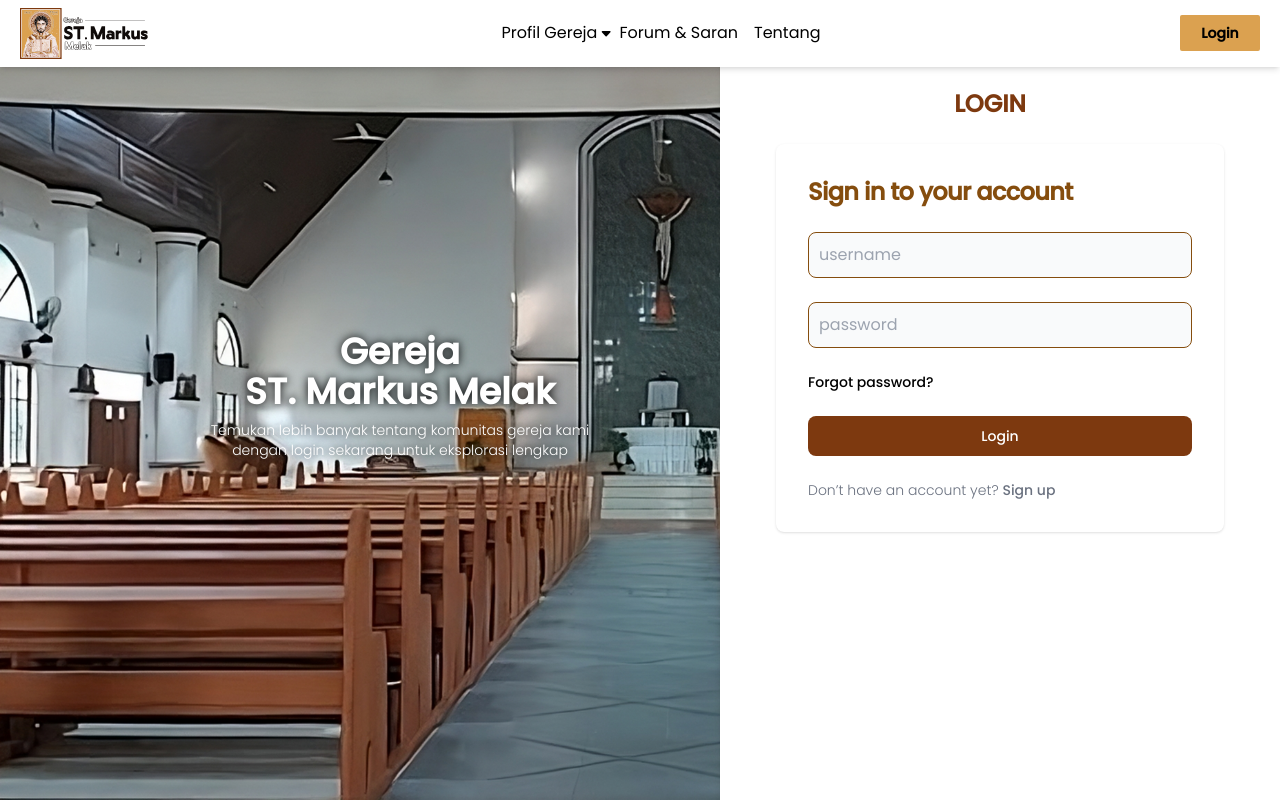
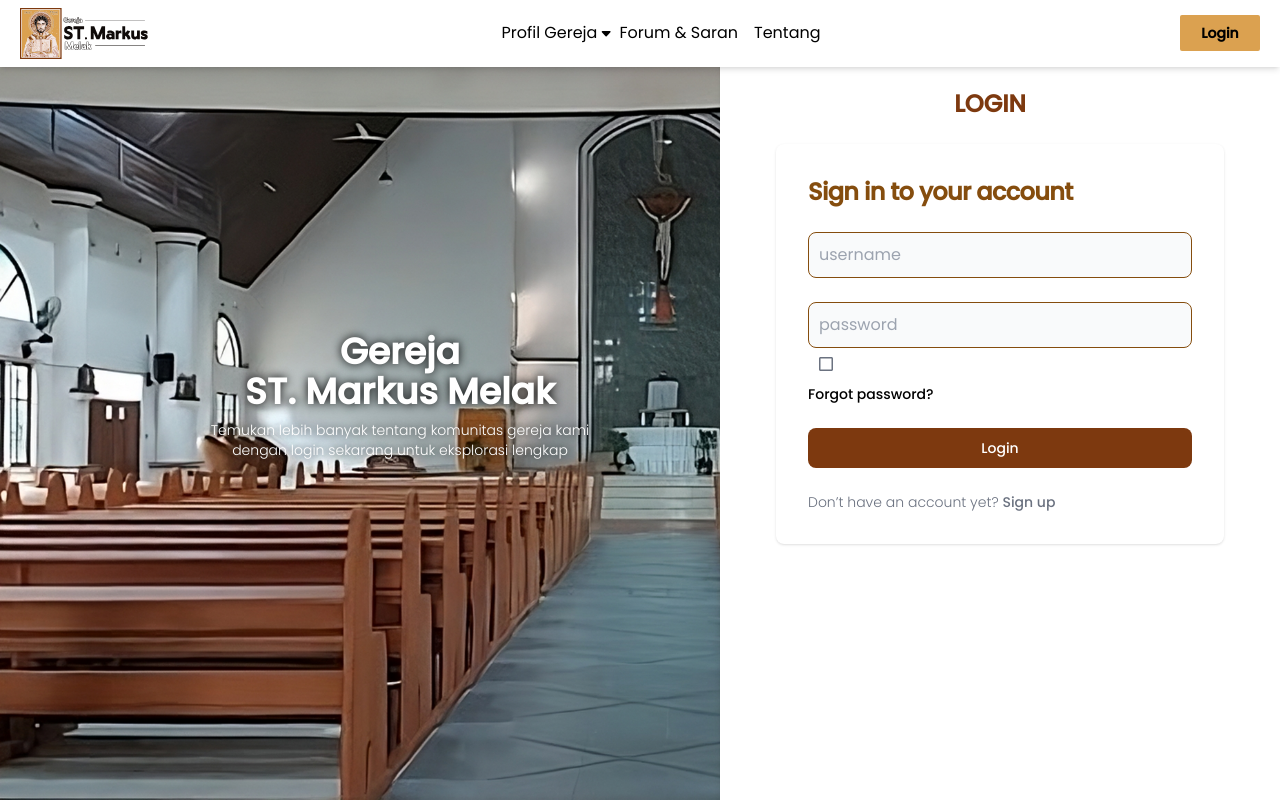
Before and after one commit to HaiPigGi/church-app, a Next.js app in the folder next-app/: page /pages/login in a window 1280 px wide. Built offline with nearby package versions, Linux system fonts and the light colour scheme.

Commit message:
modified:   next-app/package-lock.json 	modified:   next-app/package.json 	modified:   next-app/src/app/pages/login/page.jsx 	modified:   next-app/src/components/Fragments/Navbar/index.jsx

```diff
--- a/next-app/package.json
+++ b/next-app/package.json
@@ -15,6 +15,7 @@
     "next": "14.0.4",
     "react": "^18",
     "react-dom": "^18",
+    "react-icons": "^5.0.1",
     "react-router-dom": "^6.21.1",
     "remixicon": "^4.0.1"
   },
--- a/next-app/src/app/pages/login/page.jsx
+++ b/next-app/src/app/pages/login/page.jsx
@@ -1,6 +1,15 @@
+"use client"
 import MainLayout from "@/components/Layouts/MainLayout/index";
+import React, { useState } from 'react';
+import { FaCheckSquare, FaRegSquare} from "react-icons/fa";
 
 export default function Login() {
+    const [showPassword, setShowPassword] = useState(false);
+
+    const togglePasswordVisibility = () => {
+      setShowPassword(!showPassword);
+    };
+
   return(
 
 <MainLayout>
@@ -18,7 +27,7 @@ export default function Login() {
                         <a href="#" className="flex items-center mb-6 mr-5 text-2xl font-semibold text-primary">
                             <label className=""/>LOGIN
                         </a>
-                        <div className="w-full bg-white rounded-lg shadow dark:border md:mt-0 sm:max-w-md xl:p-0">
+                        <div className="w-full bg-white rounded-lg shadow dark:border md:mt-0 sm:max-w-md xl:p-0  s">
                         <div className="p-6 space-y-4 md:space-y-6 sm:p-8">
                             <h1 className="text-xl font-bold leading-tight tracking-tight text-yellow-800 md:text-2xl ">Sign in to your account</h1>
                                 <form className="space-y-4 md:space-y-6" action="#">
@@ -26,10 +35,22 @@ export default function Login() {
                                         <input type="text"className="bg-gray-50 border border-yellow-800 text-primary  rounded-lg focus:ring-primary-600 focus:border-primary-600 block w-full p-2.5 :placeholder-gray-400" placeholder="username" required />
                                     </div>
                                     <div>
-                                    <input type="password"className="bg-gray-50 border border-yellow-800 text-primary  rounded-lg focus:ring-primary-600 focus:border-primary-600 block w-full p-2.5 :placeholder-gray-400" placeholder="password" required />
+                                        <input
+                                            type={showPassword ? 'text' : 'password'}
+                                            className="bg-gray-50 border mb-2 border-yellow-800 text-primary rounded-lg focus:ring-primary-600 focus:border-primary-600 block w-full p-2.5 :placeholder-gray-400"
+                                            placeholder="password"
+                                            required
+                                        />
+                                        <button
+                                            type="button"
+                                            onClick={togglePasswordVisibility}
+                                            className="absolute left-[6.1rem]  text-gray-500 focus:outline-none"
+                                        >
+                                            {showPassword ? <FaCheckSquare  /> : <FaRegSquare  />}
+                                        </button>
                                     </div>
                                     <div className="flex items-center justify-between">
-                                        <a href="#" className="text-sm font-medium text-primary-600 hover:underline dark:text-primary-500">Forgot password?</a>
+                                        <a href="#" className="text-sm font-medium text-primary-600 hover:underline dark:text-primary-500 mt-3">Forgot password?</a>
                                     </div>
                                     <button type="submit" className="w-full text-white bg-primary focus:ring-4 focus:outline-none  font-medium rounded-lg text-sm px-5 py-2.5 text-center  ">Login</button>
                                     <p className="text-sm font-light text-gray-500 dark:text-gray-400">Don’t have an account yet? <a href="/pages/register" className="font-medium text-primary-600 hover:underline dark:text-primary-500">Sign up</a></p>
--- a/next-app/src/components/Fragments/Navbar/index.jsx
+++ b/next-app/src/components/Fragments/Navbar/index.jsx
@@ -48,7 +48,7 @@ function Navbar({props}){
                     <NavLinks href="/pages/tentang">Tentang</NavLinks>
                 </div>
             </motion.div>
-            <Button href={"#"} intent="secondary" size="small">Login</Button>
+            <Button href={"/pages/login"} intent="secondary" size="small">Login</Button>
         </nav>
 
         {/* for mobile */}
```
Also changed, not shown: 1 other file (tests, documents, lock files or other folders).
